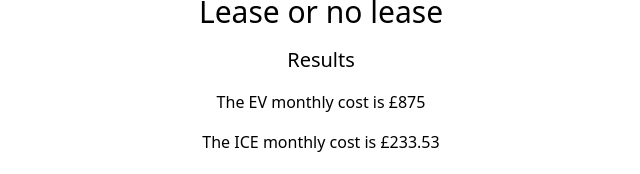
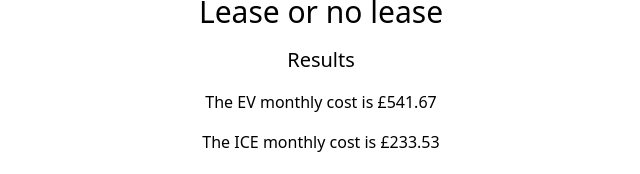
Before and after one commit to mattmarch/lease-or-no-lease, a React (Vite) app: page / in a window 1280 px wide. Shown: the top 174 px of the page, without its empty margins (319-959 px from the left). Built offline with nearby package versions, Linux system fonts and the light colour scheme.

Commit message:
Fix ev mileage cost calculation

```diff
--- a/src/figures.ts
+++ b/src/figures.ts
@@ -86,7 +86,7 @@ export const getMonthlyEvCost = ({
   annualMileage,
   kwhCost,
 }: Figures) => {
-  const mileageCost = (kwhCost * evMilesPerKwh * annualMileage) / 12;
+  const mileageCost = (kwhCost * annualMileage) / (evMilesPerKwh * 12);
   return leaseMonthlyCost + mileageCost;
 };
 
```
